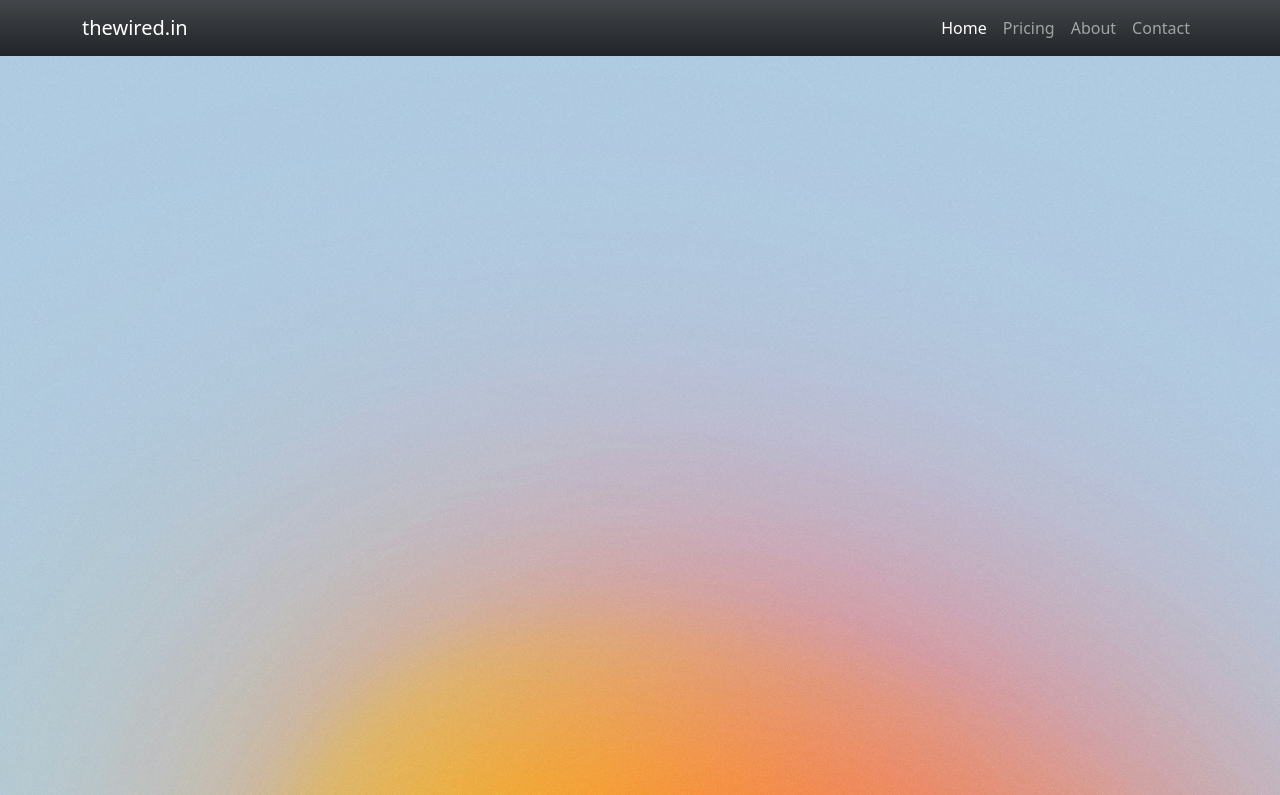
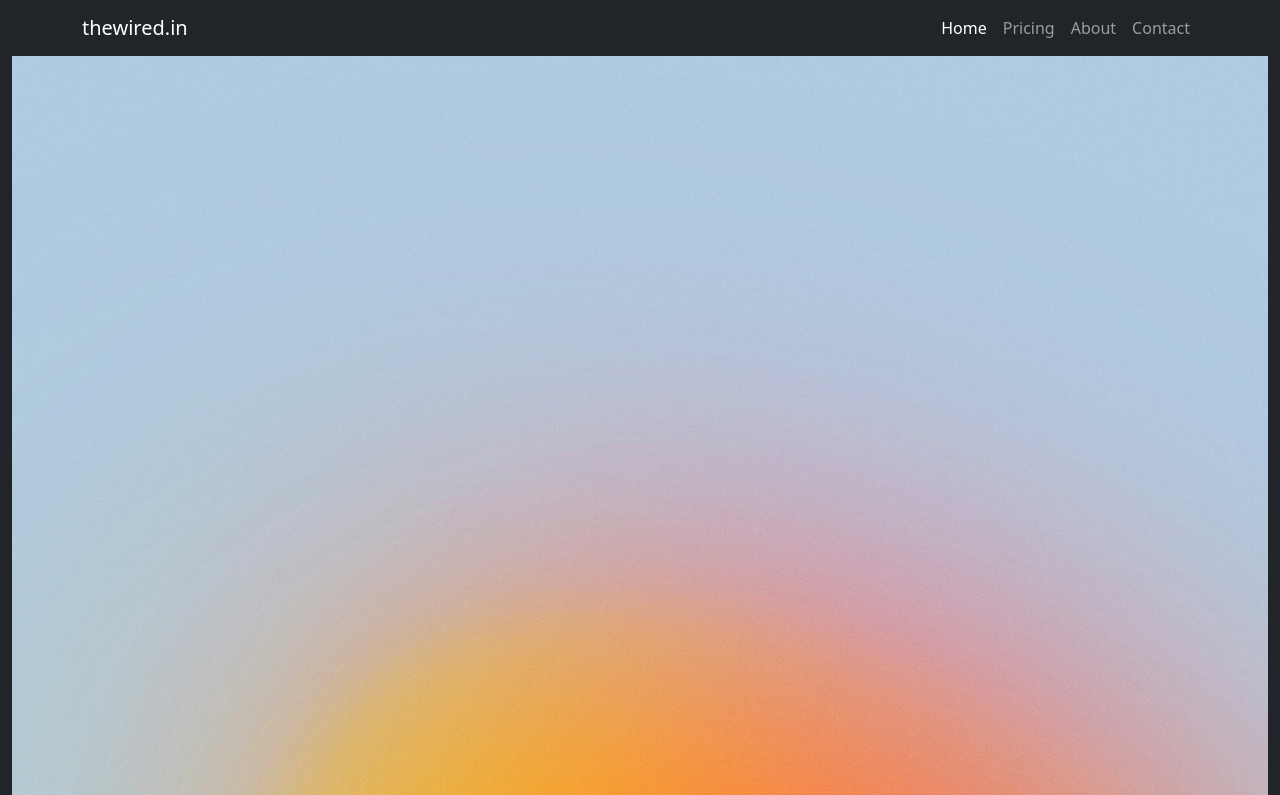
Before and after one commit to shanerwarner/website-test, a plain HTML site: page index.html in a window 1280 px wide. Shown: the top 795 px of the page. Drawn offline with nearby package versions, Linux system fonts and the light colour scheme.

Commit message:
layout changed

```diff
--- a/index.html
+++ b/index.html
@@ -11,9 +11,10 @@
     <title>The Wired IT Hub</title>
 </head>
 
-<body class="bg-Secondary">
+<body class="bg-dark">
+    <div class="container-fluid">
     <!--Navbar-->
-    <nav class="navbar navbar-expand-lg navbar-dark bg-dark bg-gradient">
+    <nav class="navbar navbar-expand-lg navbar-dark bg-dark bg-dark">
         <div class="container">
             <a class="navbar-brand" href="#">
                 thewired.in</a>
@@ -41,13 +42,9 @@
     </nav>
     <img src="/assets/mymind-XUlsF9LYeVk-unsplash.jpg" class="img-fluid" alt="...">
     <!--Main Section-->
-    <div class="container-sm bg-Secondary">
-
     </div>
     </div>
 
-
-    </div>
 
     <script src="https://cdn.jsdelivr.net/npm/bootstrap@5.0.2/dist/js/bootstrap.bundle.min.js"
         integrity="sha384-MrcW6ZMFYlzcLA8Nl+NtUVF0sA7MsXsP1UyJoMp4YLEuNSfAP+JcXn/tWtIaxVXM"
```
